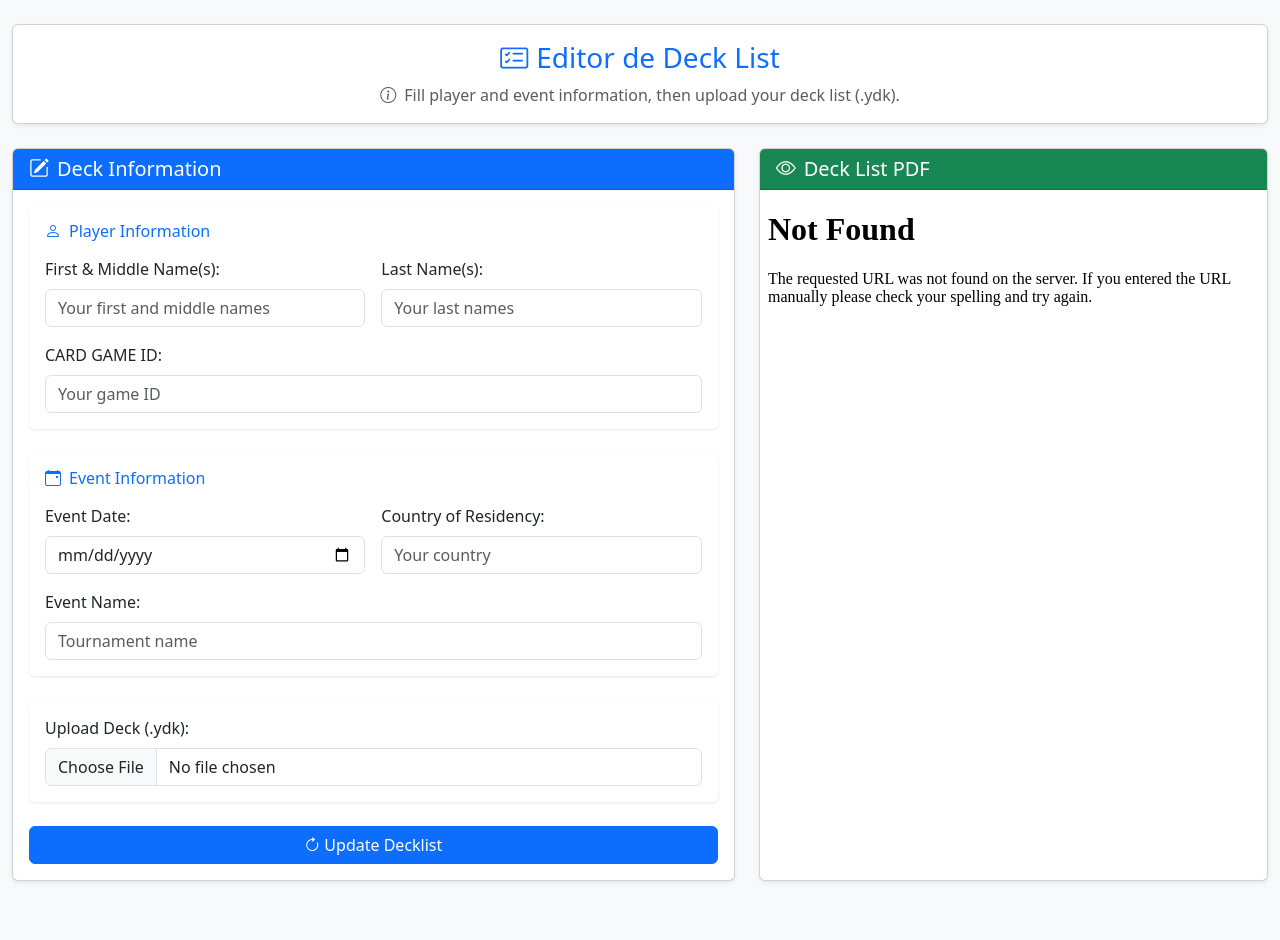
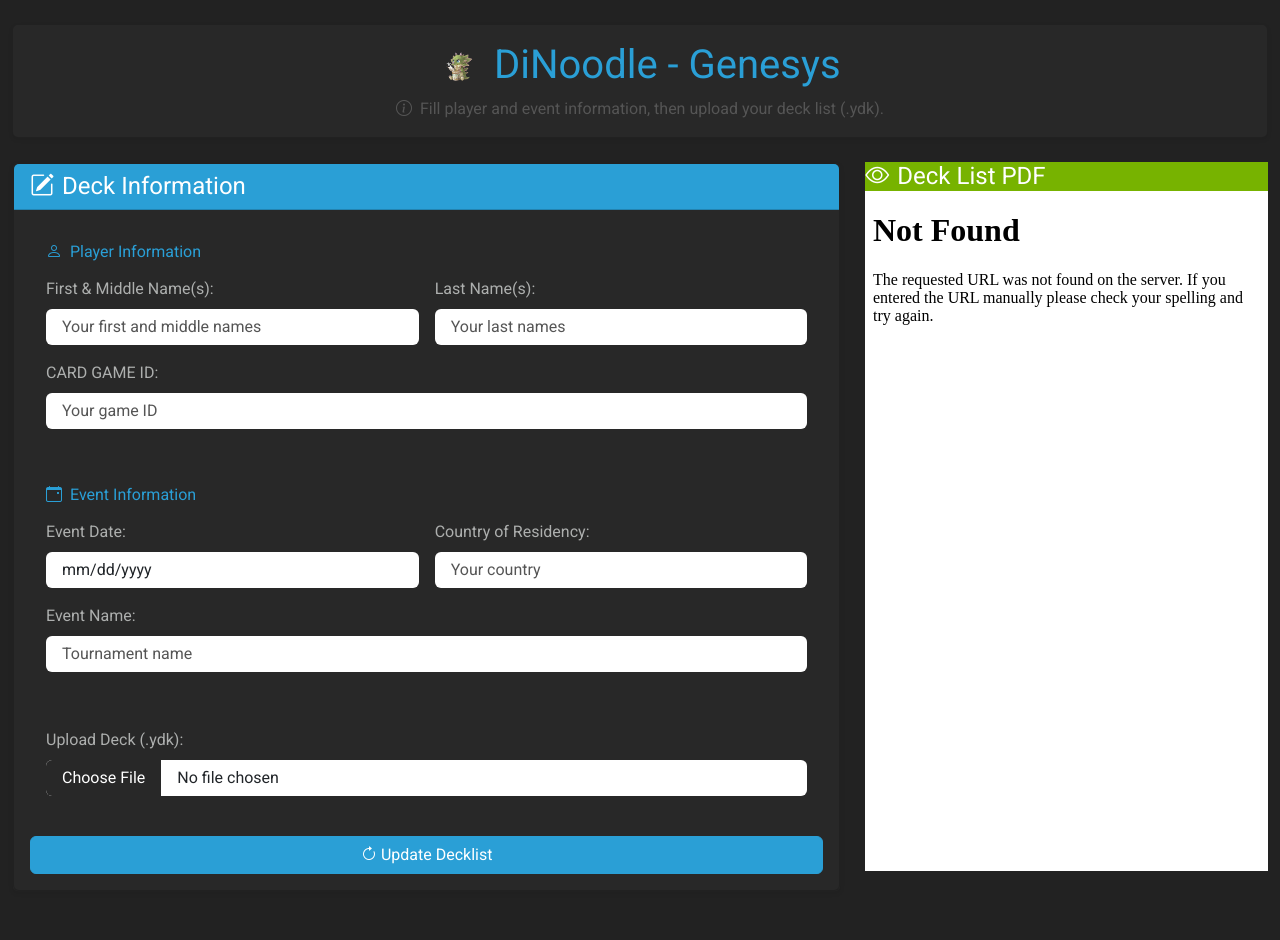
Before and after one commit to GuilhermeLossio/Konami-Fixer, a Flask app: page / in a window 1280 px wide. Before the commit the page ends 882 px from the top, so only its background shows below. Run offline with Flask 3, Linux system fonts and the light colour scheme; some libraries are stand-ins or nearby versions.

Commit message:
Initial front
This change make the initial changes on the front end
After this i'll fix the py2pdf

```diff
--- a/KonamiListFixer/app.py
+++ b/KonamiListFixer/app.py
@@ -1,4 +1,4 @@
-from flask import Flask, render_template, request, redirect, url_for, flash
+from flask import Flask, render_template, request, redirect, url_for, flash, session
 import os
 import requests
 import time
@@ -64,6 +64,7 @@ def get_card_info(card_id):
 def index():
     deck_data = None
     loading = False
+    submit_done = True
 
     if request.method == "POST":
         if "deckFile" not in request.files:
@@ -81,6 +82,7 @@ def index():
 
             loading = True
             time.sleep(1)  # apenas efeito de loading
+            ##session['submit_done'] = False
 
             sections = parse_ydk(file_path)
 
@@ -91,11 +93,11 @@ def index():
                 deck_data[section] = [
                     {**get_card_info(card_id), "quantity": qty} for card_id, qty in counter.items()
                 ]
+            submit_done = False
         else:
             flash("Invalid file type. Only .ydk allowed.")
             return redirect(request.url)
-
-    return render_template("index.html", deck_data=deck_data, loading=loading)
+    return render_template("index.html", deck_data=deck_data, loading=loading, submit_done=submit_done)
 
 if __name__ == "__main__":
     app.run(debug=True)
--- a/src/templates/index.html
+++ b/src/templates/index.html
@@ -1,39 +1,56 @@
 <!DOCTYPE html>
 <html lang="pt-BR">
+
 <head>
     <meta charset="UTF-8">
     <meta name="viewport" content="width=device-width, initial-scale=1.0">
     <title>Editor de Deck List</title>
     <!-- Bootstrap CSS -->
-    <link href="https://cdn.jsdelivr.net/npm/bootstrap@5.3.0/dist/css/bootstrap.min.css" rel="stylesheet">
+    <link href="https://cdn.jsdelivr.net/npm/bootswatch@5.3.2/dist/cyborg/bootstrap.min.css" rel="stylesheet">
     <!-- Bootstrap Icons -->
     <link rel="stylesheet" href="https://cdn.jsdelivr.net/npm/bootstrap-icons@1.10.0/font/bootstrap-icons.css">
     <style>
-        .form-section {
+        /* .form-section {
             background: white;
             border-radius: 0.375rem;
             box-shadow: 0 1px 3px rgba(0,0,0,0.1);
-        }
+        } */
         #pdfViewer {
             width: 100%;
             height: calc(100vh - 120px);
             border: none;
         }
+
         .deck-grid {
             display: flex;
             flex-wrap: wrap;
             gap: 10px;
         }
+
         .deck-card {
             width: 100px;
             text-align: center;
         }
+
         .deck-card img {
             width: 100%;
             border-radius: 4px;
         }
+
+        .collapse-show {
+            transition: all 0.3s ease;
+        }
+
+        .collapse-show.show {
+            background-color: #1c1f22;
+            border: 1px solid #444;
+            padding: 1rem;
+            border-radius: 0.5rem;
+            box-shadow: 0 0 10px rgba(0, 0, 0, 0.5);
+        }
     </style>
 </head>
+
 <body class="bg-light">
     <div class="container-fluid py-4">
         <!-- Header -->
@@ -42,7 +59,8 @@
                 <div class="card shadow-sm">
                     <div class="card-body text-center">
                         <h1 class="card-title h3 text-primary">
-                            <i class="bi bi-card-checklist me-2"></i>Editor de Deck List
+                            <img src="{{ url_for('static', filename='BabyNoodle.png') }}" alt="" class="me-2" style="width: 3%; height: 3%;">
+                            </i>DiNoodle - Genesys
                         </h1>
                         <p class="card-text text-muted mb-0">
                             <i class="bi bi-info-circle me-1"></i>
@@ -53,15 +71,20 @@
             </div>
         </div>
 
-        <div class="row g-4">
+        <div class="row mb-4">
             <!-- Painel Esquerdo - Deck Information + Upload -->
-            <div class="col-12 col-lg-7">
-                <div class="card shadow-sm h-100">
-                    <div class="card-header bg-primary text-white">
+            <div class="col-12 col-lg-8">
+                <div class="card shadow-sm">
+                    <div class="card">
+                        <!-- Cabeçalho clicável -->
+                        <div class="card-header bg-primary text-white" style="cursor:pointer;" data-bs-toggle="collapse"
+                            data-bs-target="#deckBody" aria-expanded="true" aria-controls="deckBody">
                             <h2 class="h5 mb-0">
                                 <i class="bi bi-pencil-square me-2"></i>Deck Information
                             </h2>
                         </div>
+
+                        <div id="deckBody" class="collapse {% if submit_done %}show{% endif %}">
                             <div class="card-body">
                                 <form id="deckForm" method="POST" enctype="multipart/form-data">
                                     <!-- Informações Pessoais -->
@@ -71,16 +94,20 @@
                                         </h3>
                                         <div class="row g-3">
                                             <div class="col-md-6">
-                                        <label for="first_middle_names" class="form-label">First & Middle Name(s):</label>
-                                        <input type="text" class="form-control" id="first_middle_names" name="first_middle_names" placeholder="Your first and middle names">
+                                                <label for="first_middle_names" class="form-label">First & Middle
+                                                    Name(s):</label>
+                                                <input type="text" class="form-control" id="first_middle_names"
+                                                    name="first_middle_names" placeholder="Your first and middle names">
                                             </div>
                                             <div class="col-md-6">
                                                 <label for="last_names" class="form-label">Last Name(s):</label>
-                                        <input type="text" class="form-control" id="last_names" name="last_names" placeholder="Your last names">
+                                                <input type="text" class="form-control" id="last_names"
+                                                    name="last_names" placeholder="Your last names">
                                             </div>
                                             <div class="col-12">
                                                 <label for="card_game_id" class="form-label">CARD GAME ID:</label>
-                                        <input type="text" class="form-control" id="card_game_id" name="card_game_id" placeholder="Your game ID">
+                                                <input type="text" class="form-control" id="card_game_id"
+                                                    name="card_game_id" placeholder="Your game ID">
                                             </div>
                                         </div>
                                     </div>
@@ -93,15 +120,19 @@
                                         <div class="row g-3">
                                             <div class="col-md-6">
                                                 <label for="event_date" class="form-label">Event Date:</label>
-                                        <input type="date" class="form-control" id="event_date" name="event_date">
+                                                <input type="date" class="form-control" id="event_date"
+                                                    name="event_date">
                                             </div>
                                             <div class="col-md-6">
-                                        <label for="country_residency" class="form-label">Country of Residency:</label>
-                                        <input type="text" class="form-control" id="country_residency" name="country_residency" placeholder="Your country">
+                                                <label for="country_residency" class="form-label">Country of
+                                                    Residency:</label>
+                                                <input type="text" class="form-control" id="country_residency"
+                                                    name="country_residency" placeholder="Your country">
                                             </div>
                                             <div class="col-12">
                                                 <label for="event_name" class="form-label">Event Name:</label>
-                                        <input type="text" class="form-control" id="event_name" name="event_name" placeholder="Tournament name">
+                                                <input type="text" class="form-control" id="event_name"
+                                                    name="event_name" placeholder="Tournament name">
                                             </div>
                                         </div>
                                     </div>
@@ -109,7 +140,8 @@
                                     <!-- Upload do YDK -->
                                     <div class="form-section p-3">
                                         <label for="deckFile" class="form-label">Upload Deck (.ydk):</label>
-                                <input type="file" class="form-control" id="deckFile" name="deckFile" accept=".ydk">
+                                        <input type="file" class="form-control" id="deckFile" name="deckFile"
+                                            accept=".ydk">
                                     </div>
 
                                     <!-- Actions -->
@@ -119,29 +151,44 @@
                                         </button>
                                     </div>
                                 </form>
+                            </div>
+                        </div>
+                    </div>
 
-                        <!-- Loading GIF -->
+                    <!-- Decklist Visual e Loading -->
+                    <div class="collapse-decklist">
                         <div id="loading" class="text-center my-3" style="display:none;">
-                            <img src="{{ url_for('static', filename='loading.gif') }}" alt="Loading..." width="100">
+                            <img src="{{ url_for('static', filename='loading.gif') }}"
+                                alt="Loading..."
+                                class="img-fluid"
+                                style="max-width: 100%; height: auto;">
                             <p>Loading decklist...</p>
                         </div>
 
-                        <!-- Decklist Visual -->
-                        <div id="decklist" class="deck-list-container" style="{% if deck_data %}display:block{% else %}display:none{% endif %};">
+                        <div id="decklist" class="deck-list-container"
+                            style="{% if deck_data %}display:block{% else %}display:none{% endif %};">
                             {% if deck_data %}
                             {% for section, cards in deck_data.items() %}
                             <div class="deck-section card mb-4 shadow-sm p-3">
-                                        <h4 class="text-white bg-primary p-2 rounded">{{ section|capitalize }} Deck ({{ cards|length }})</h4>
+                                <h4 class="text-white bg-primary p-2 rounded">
+                                    {{ section|capitalize }} Deck ({{ cards | sum(attribute='quantity') }})
+                                </h4>
+
                                 <div class="deck-grid">
                                     {% for card in cards %}
                                     <div class="deck-card position-relative">
                                         {% if card.image_url %}
-                                                        <img src="{{ card.image_url }}" alt="{{ card.name }}" class="card-img" onerror="this.src='{{ url_for('static', filename='no-image.png') }}'">
+                                        <img src="{{ card.image_url }}" alt="{{ card.name }}" class="card-img"
+                                            onerror="this.src='{{ url_for('static', filename='no-image.png') }}'">
                                         {% else %}
-                                                        <img src="{{ url_for('static', filename='no-image.png') }}" alt="No Image" class="card-img">
+                                        <img src="{{ url_for('static', filename='no-image.png') }}" alt="No Image"
+                                            class="card-img">
                                         {% endif %}
-                                                    <span class="badge bg-danger position-absolute top-0 end-0 m-1">{{ card.quantity }}</span>
-                                                    <small class="d-block text-center mt-1 text-truncate" style="max-width: 100px;">{{ card.name }}</small>
+                                        <span class="badge bg-danger position-absolute top-0 end-0 m-1">{{ card.quantity
+                                            }}</span>
+                                        <small class="d-block text-center mt-1 text-truncate"
+                                            style="max-width: 100px;">{{
+                                            card.name }}</small>
                                     </div>
                                     {% endfor %}
                                 </div>
@@ -149,15 +196,13 @@
                             {% endfor %}
                             {% endif %}
                         </div>
-
-
                     </div>
                 </div>
             </div>
 
             <!-- Painel Direito - PDF Viewer -->
-            <div class="col-12 col-lg-5">
-                <div class="card shadow-sm h-100">
+            <div class="col-12 col-lg-4">
+                <div class="col-12">
                     <div class="card-header bg-success text-white">
                         <h2 class="h5 mb-0">
                             <i class="bi bi-eye me-2"></i>Deck List PDF
@@ -171,10 +216,9 @@
                 </div>
             </div>
         </div>
-    </div>
 
         <!-- Bootstrap JS -->
-    <script src="https://cdn.jsdelivr.net/npm/bootstrap@5.3.0/dist/js/bootstrap.bundle.min.js"></script>
+        <script src="https://cdn.jsdelivr.net/npm/bootstrap@5.3.0/dist/js/bootstrap.bundle.min.js" ></script>
         <script>
             const form = document.getElementById('deckForm');
             const loading = document.getElementById('loading');
@@ -183,12 +227,15 @@
             form.addEventListener('submit', () => {
                 loading.style.display = 'block';
                 decklist.style.display = 'none';
-            // Adiciona classe de animação
+                // Start to make the DinoDance
                 loading.classList.add('glow-animation');
+
+                const deckBody = document.getElementById("deckBody");
+                deckBody.classList.remove('show');
             });
 
             window.addEventListener('load', () => {
-            if(decklist.children.length > 0){
+                if (decklist.children.length > 0) {
                     loading.style.display = 'none';
                     decklist.style.display = 'block';
                     loading.classList.remove('glow-animation');
@@ -196,7 +243,7 @@
             });
 
             // Efeito de digitação para títulos (opcional)
-        document.addEventListener('DOMContentLoaded', function() {
+            document.addEventListener('DOMContentLoaded', function () {
                 const titles = document.querySelectorAll('.tech-title');
                 titles.forEach(title => {
                     const text = title.textContent;
@@ -214,4 +261,5 @@
             });
         </script>
 </body>
+
 </html>
```
Also changed, not shown: src/static/BabyNoodle.png (added). Lines whose indentation alone changed are shown as unchanged.
